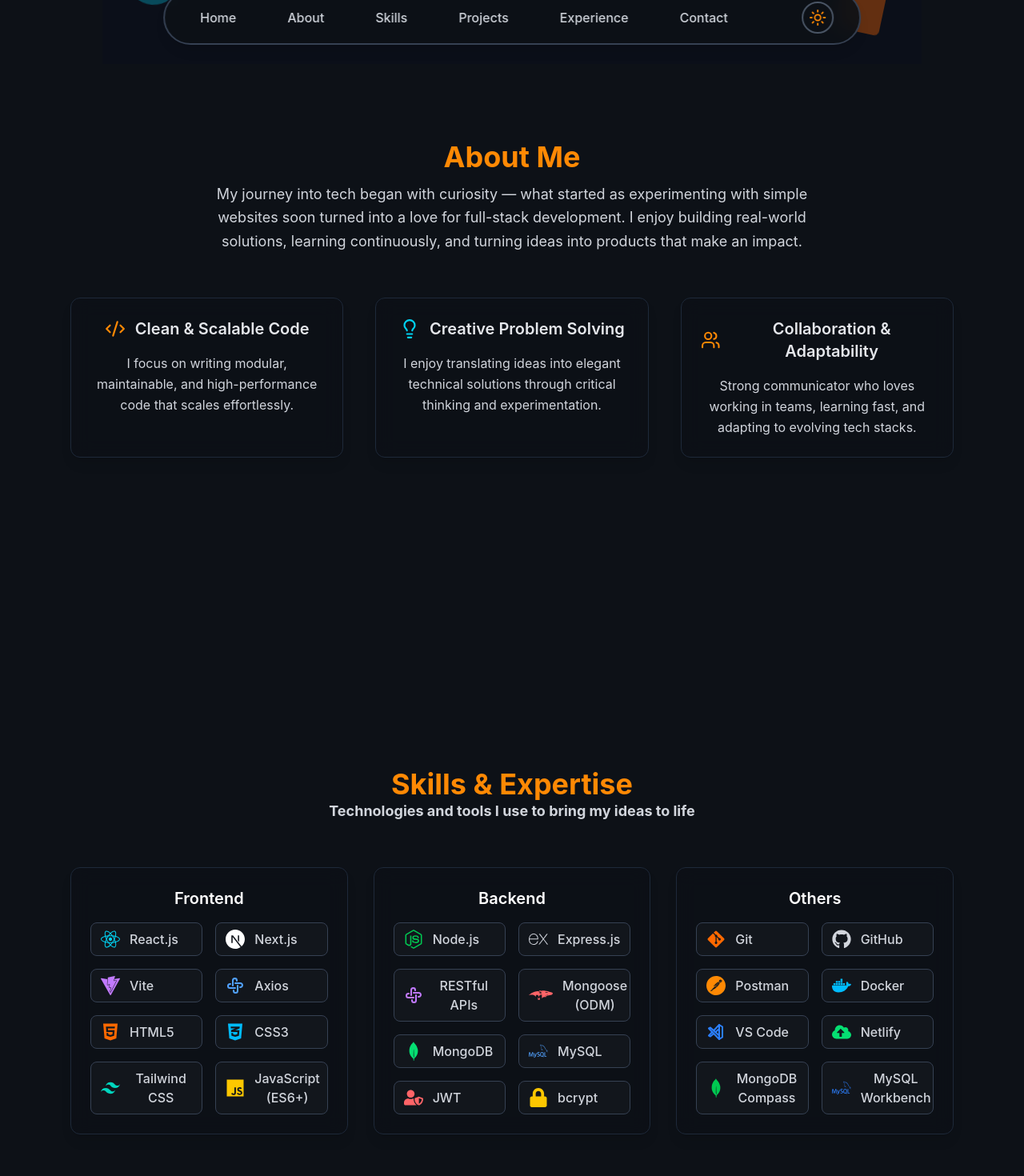
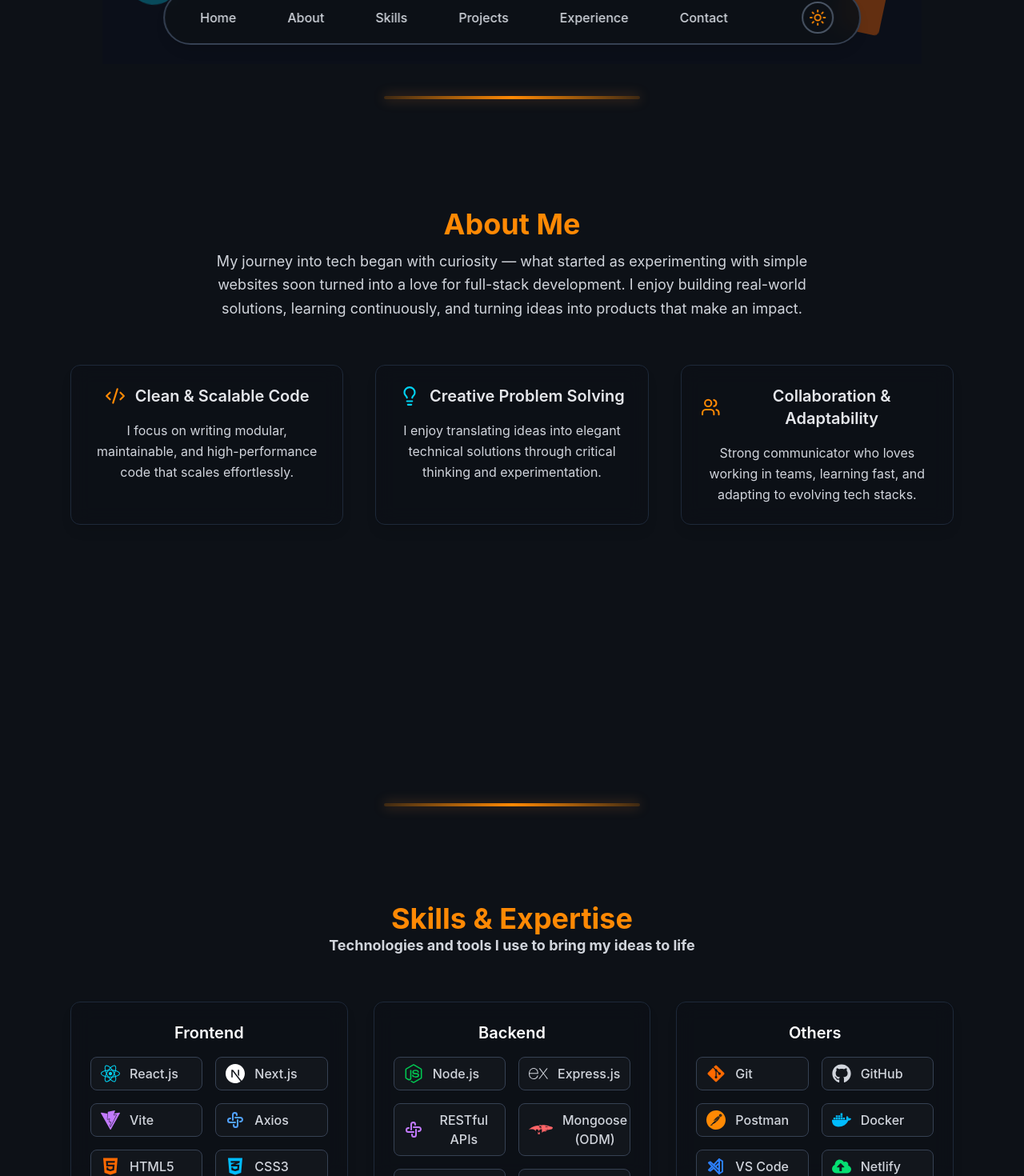
Before and after one commit to AdityaGupta2791/Portfolio, a React (Vite) app: page / in a window 1280 px wide. Shown: the part 720-2190 px from the top of the page at 80% size. Built offline with nearby package versions, Linux system fonts and the light colour scheme.

Commit message:
Added a section divider feature

```diff
--- a/src/App.jsx
+++ b/src/App.jsx
@@ -3,6 +3,7 @@
 import Navbar from "./components/Navbar.jsx"
 import About from "./components/About.jsx"
 import Skills from "./components/Skills.jsx"
+import Divider from "./components/Divider.jsx"
 
 export default function App() {
 
@@ -10,7 +11,9 @@
     <div className="bg-[#0d1117] text-white font-[Inter]">
       <Navbar />
       <Hero />
+      <Divider />
       <About />
+      <Divider />
       <Skills />
     </div>
   )
--- /dev/null
+++ b/src/components/Divider.jsx
@@ -0,0 +1,9 @@
+import React from 'react'
+
+const Divider = () => {
+  return (
+    <div className="w-80 h-1 mx-auto my-10 bg-gradient-to-r from-orange-400/20 via-orange-400 to-orange-400/20 rounded-full shadow-[0_0_15px_rgba(251,146,60,0.4)]" />
+  )
+}
+
+export default Divider
```
